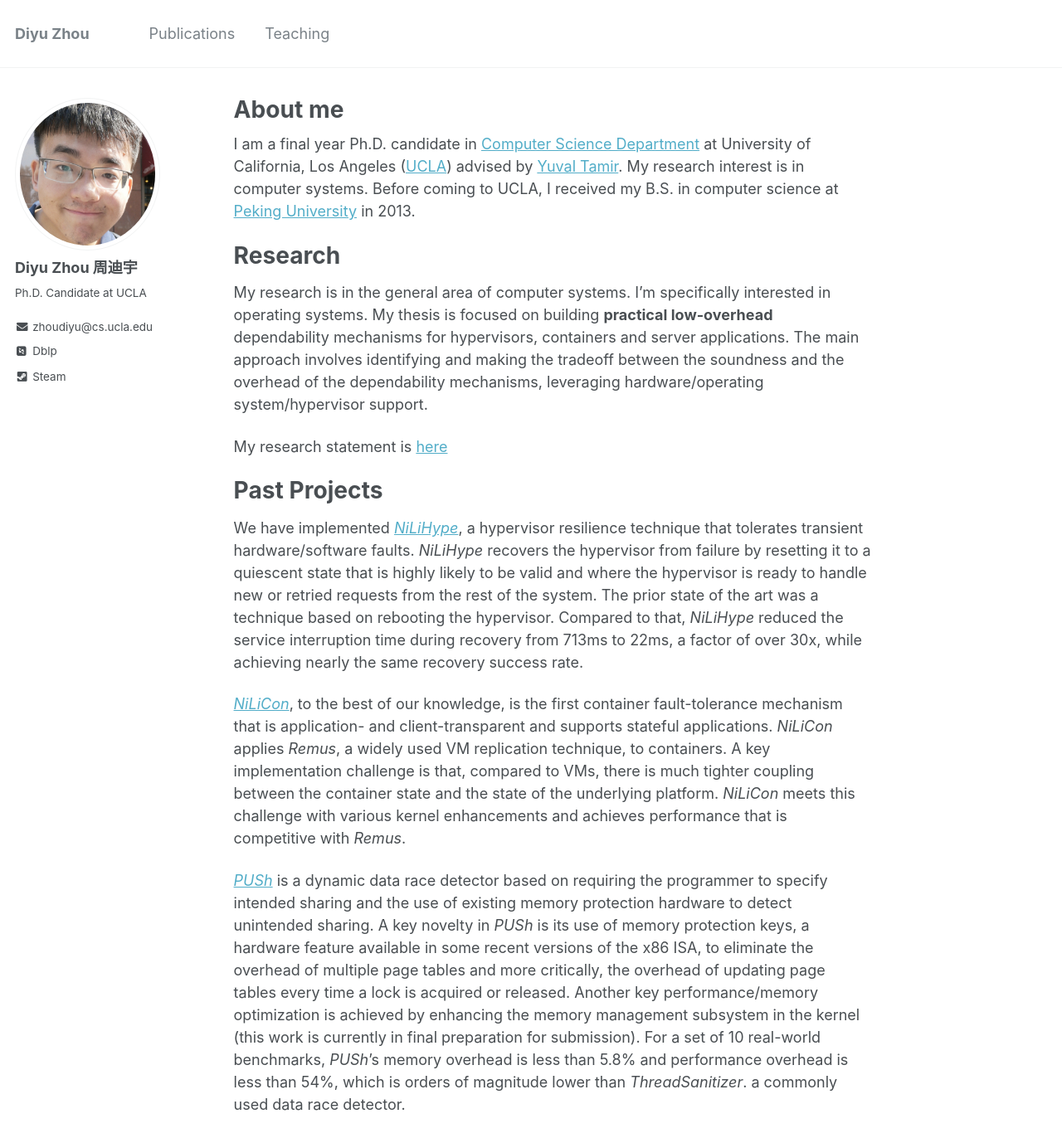
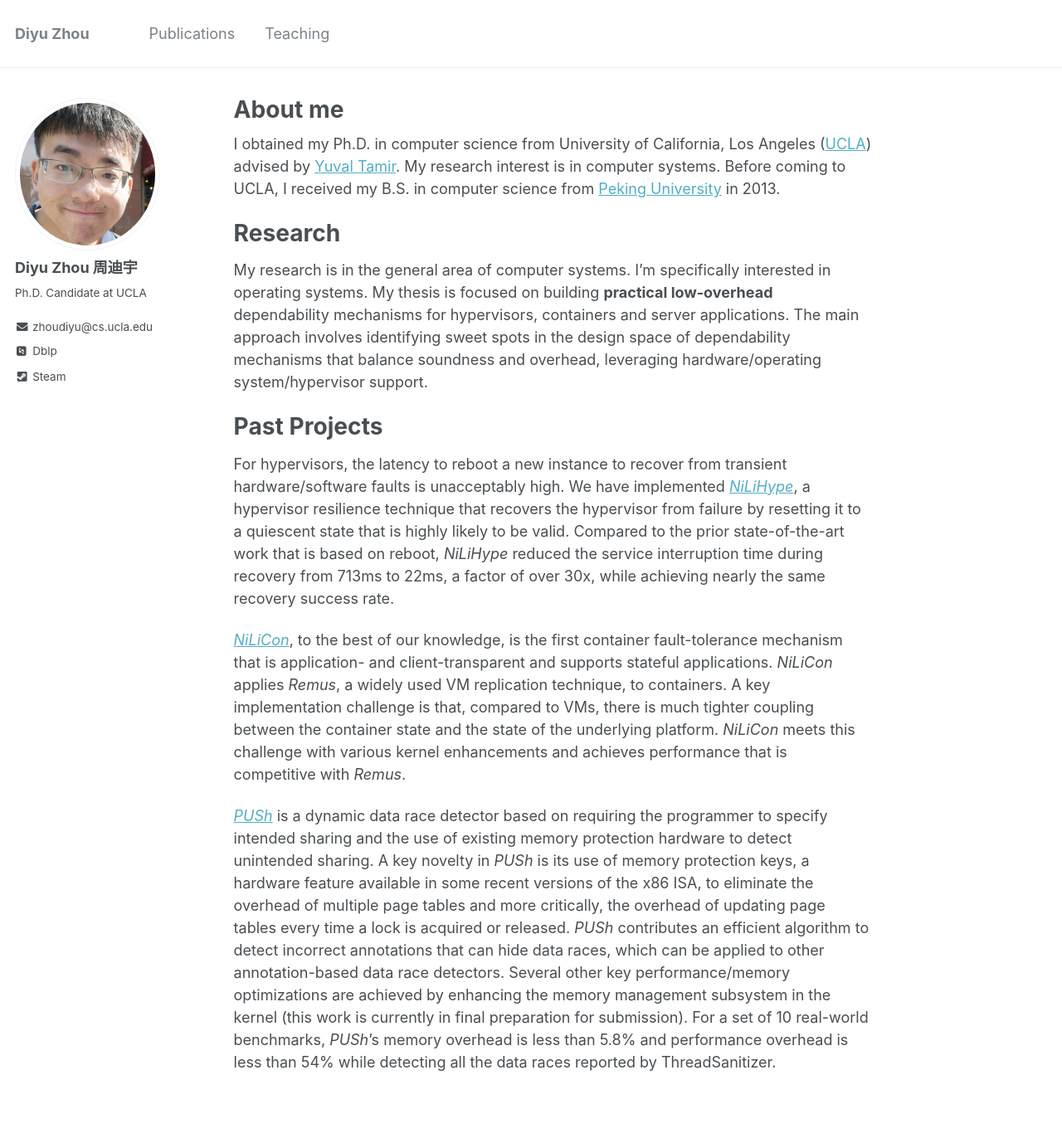
Before and after one commit to zhou-diyu/zhou-diyu.github.io, a Jekyll site: the page built from _pages/about.md, in a window 1280 px wide and 1400 px high. Shown: the top 1378 px of the window at 83% size. Built offline with Jekyll 4.4.1, drawn with Linux system fonts in a browser that asks for light colours; some web fonts are replaced.

Commit message:
Update about.md

```diff
--- a/_pages/about.md
+++ b/_pages/about.md
@@ -7,19 +7,18 @@ redirect_from:
   - /about/
   - /about.html
 ---
-I am a final year Ph.D. candidate in [Computer Science Department](https://www.cs.ucla.edu/) at University of California, Los Angeles ([UCLA](https://www.ucla.edu/)) advised by [Yuval Tamir](http://web.cs.ucla.edu/~tamir/). My research interest is in computer systems. Before coming to UCLA, I received my B.S. in computer science at [Peking University](https://www.pku.edu.cn/) in 2013.
+I obtained my Ph.D. in computer science from University of California, Los Angeles ([UCLA](https://www.ucla.edu/)) advised by [Yuval Tamir](http://web.cs.ucla.edu/~tamir/). My research interest is in computer systems. Before coming to UCLA, I received my B.S. in computer science from [Peking University](https://www.pku.edu.cn/) in 2013.
 
 Research
 ======
-My research is in the general area of computer systems. I'm specifically interested in operating systems. My thesis is focused on building **practical low-overhead** dependability mechanisms for hypervisors, containers and server applications. The main approach involves identifying and making the tradeoff between the soundness and the overhead of the dependability mechanisms, leveraging hardware/operating system/hypervisor support.
+My research is in the general area of computer systems. I'm specifically interested in operating systems. My thesis is focused on building **practical low-overhead** dependability mechanisms for hypervisors, containers and server applications. The main approach involves identifying sweet spots in the design space of dependability mechanisms that balance soundness and overhead, leveraging hardware/operating system/hypervisor support.
 
-My research statement is [here](/files/research-statement.pdf)
 
 Past Projects
 ======
-
-We have implemented [*NiLiHype*](/files/dsn18.pdf), a hypervisor resilience technique that tolerates transient hardware/software faults. *NiLiHype* recovers the hypervisor from failure by resetting it to a quiescent state that is highly likely to be valid and where the hypervisor is ready to handle new or retried requests from the rest of the system. The prior state of the art was a technique based on rebooting the hypervisor. Compared to that, *NiLiHype* reduced the service interruption time during recovery from 713ms to 22ms, a factor of over 30x, while achieving nearly the same recovery success rate.
+For hypervisors, the latency to reboot a new instance to recover from transient hardware/software faults is unacceptably high.
+We have implemented [*NiLiHype*](/files/dsn18.pdf), a hypervisor resilience technique that recovers the hypervisor from failure by resetting it to a quiescent state that is highly likely to be valid. Compared to the prior state-of-the-art work that is based on reboot, *NiLiHype* reduced the service interruption time during recovery from 713ms to 22ms, a factor of over 30x, while achieving nearly the same recovery success rate.
 
 [*NiLiCon*](/files/ipdps20.pdf), to the best of our knowledge, is the first container fault-tolerance mechanism that is application- and client-transparent and supports stateful applications. *NiLiCon* applies *Remus*, a widely used VM replication technique, to containers. A key implementation challenge is that, compared to VMs, there is much tighter coupling between the container state and the state of the underlying platform. *NiLiCon* meets this challenge with various kernel enhancements and achieves  performance that is competitive with *Remus*.
 
-[*PUSh*](/files/micro19.pdf) is a dynamic data race detector based on requiring the programmer to specify intended sharing and the use of existing memory protection hardware to detect unintended sharing. A key novelty in *PUSh* is its use of memory protection keys, a hardware feature available in some recent versions of the x86 ISA, to eliminate the overhead of multiple page tables and more critically, the overhead of updating page tables every time a lock is acquired or released. Another key performance/memory optimization is achieved by enhancing the memory management subsystem in the kernel (this work is currently in final preparation for submission). For a set of 10 real-world benchmarks, *PUSh*'s memory overhead is less than 5.8% and performance overhead is less than 54%, which is orders of magnitude lower than *ThreadSanitizer*. a commonly used data race detector.
+[*PUSh*](/files/micro19.pdf) is a dynamic data race detector based on requiring the programmer to specify intended sharing and the use of existing memory protection hardware to detect unintended sharing. A key novelty in *PUSh* is its use of memory protection keys, a hardware feature available in some recent versions of the x86 ISA, to eliminate the overhead of multiple page tables and more critically, the overhead of updating page tables every time a lock is acquired or released. *PUSh* contributes an efficient algorithm to detect incorrect annotations that can hide data races, which can be applied to other annotation-based data race detectors. Several other key performance/memory optimizations are achieved by enhancing the memory management subsystem in the kernel (this work is currently in final preparation for submission). For a set of 10 real-world benchmarks, *PUSh*'s memory overhead is less than 5.8% and performance overhead is less than 54% while detecting all the data races reported by ThreadSanitizer.
```
